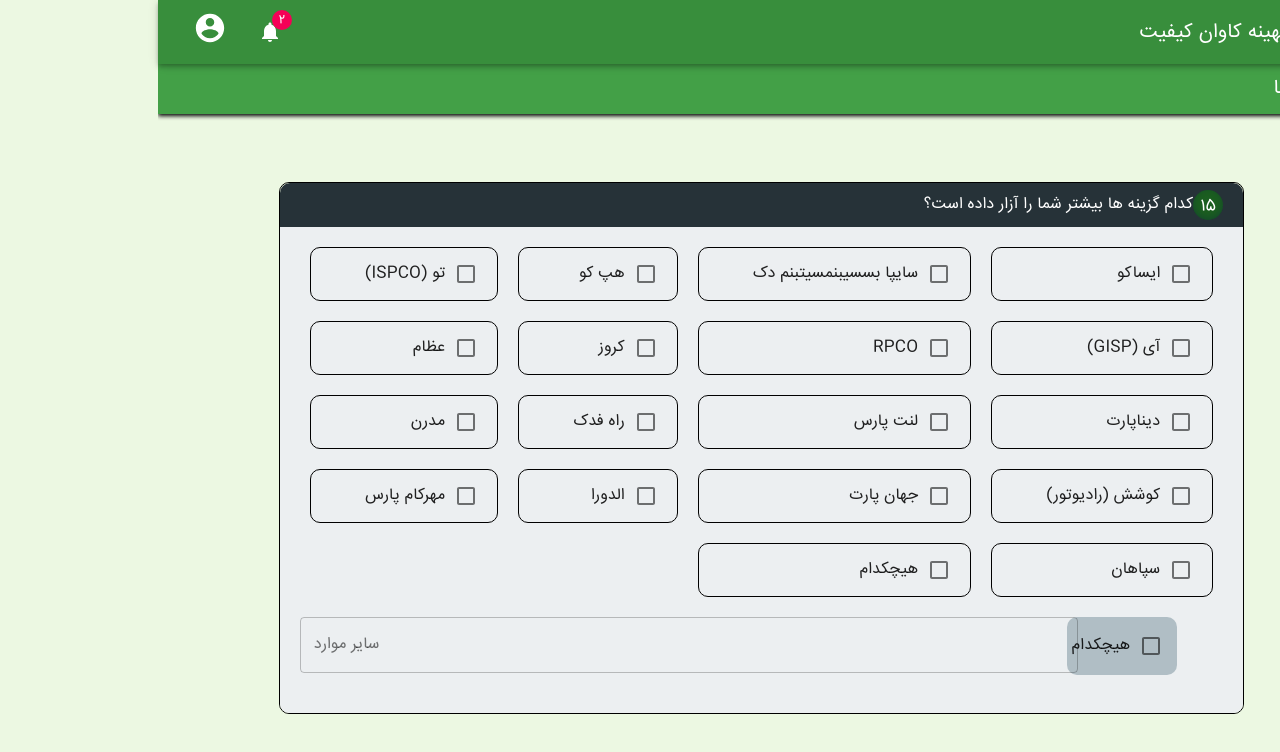
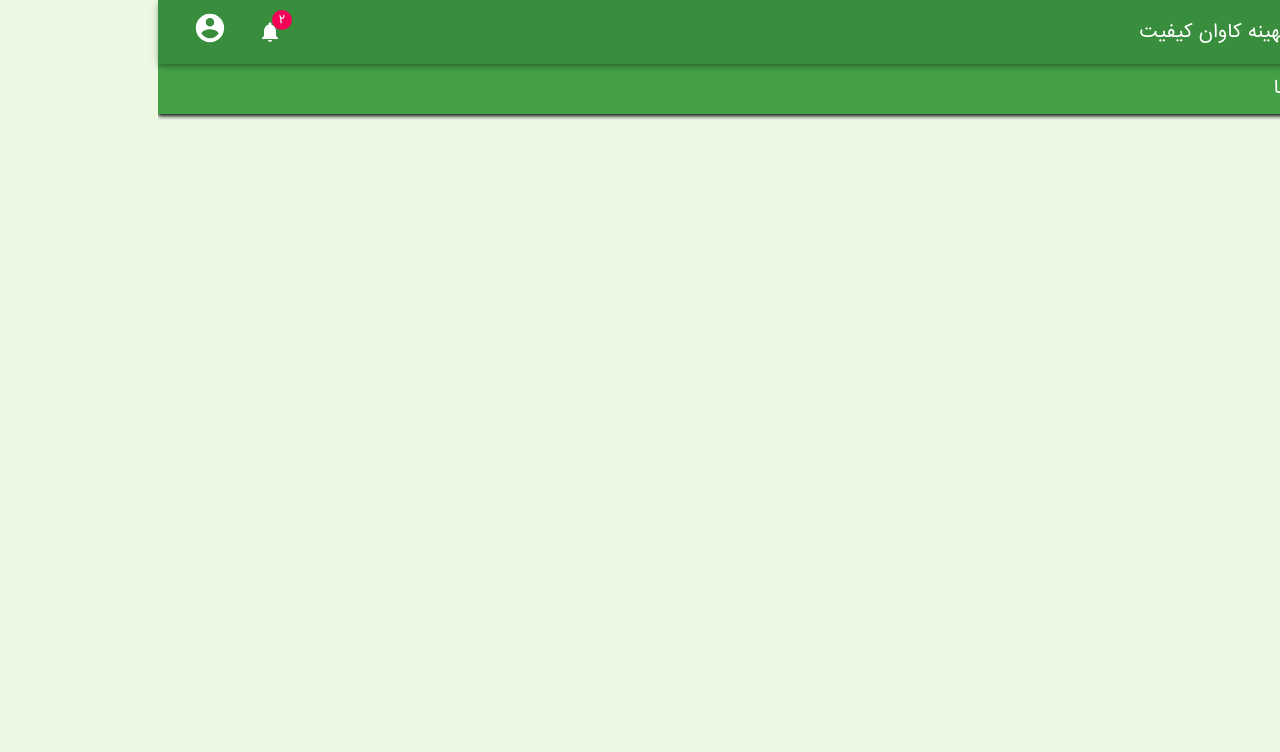
Before and after one commit to reza-ya-57/CallCenter, a React (Create React App) app: page /call in a window 1280 px wide. Shown: the top 752 px of the page. Built offline with nearby package versions, Linux system fonts and the light colour scheme; what jss-rtl would draw is missing.

Commit message:
update several function to manipulate data object

```diff
--- a/src/Pages/CallPage/CallPage.js
+++ b/src/Pages/CallPage/CallPage.js
@@ -2,6 +2,7 @@
 import { useEffect , useState }  from 'react';
 import { useSelector , useDispatch } from 'react-redux';
 import { makeStyles } from '@material-ui/core/styles';
+import * as actionCreators from '../../Redux/Actions/CurrentQuestionAction'
 import { FindQuestionById } from '../../Questions/Functions/FindQuestionById';
 // import EmailField from '../../Questions/SingleSelect/EmailField/EmailField';
 // import RankingDAD from '../../Questions/MultiSelect/RankingDAD/RankingDAD';
@@ -21,6 +22,8 @@
 import MultiCheckbox from '../../Questions/MultiSelect/MultiCheckbox/MultiCheckbox';
 import TimePicker from '../../Questions/SingleSelect/TimePicker/TimePicker';
 import CustomSlider from '../../Questions/SingleSelect/Slider/Slider';
+import MultiCheckboxUpdate from '../../Questions/MultiSelect/MultiCheckbox/MultiCheckboxUpdate';
+import QuestionFilter from '../../Questions/QuestionFilter/QuestionFilter';
 
 
 
@@ -42,29 +45,27 @@
 
 export default function SimpleCard() {
   const classes = useStyles();
+  let {CurrentQuestion} = useSelector(state => state.currentqa);
+  const [CurrentQuestionToRender, setCurrentQuestionToRender] = useState(CurrentQuestion)
   let dispatch = useDispatch();
-  const [Quest, setQuest] = useState([]);
 
-  let {Questions} = useSelector(state => state.qa);
 
-  let {CurrentQuestion} = useSelector(state => state.currentqa);
-  console.log(CurrentQuestion)
 
   let {Data} = useSelector(state => state.qa);
-  console.log(Data)
+
+  // var CurrentQuestionToRender = QuestionFilter(CurrentQuestion)
+  // var CurrentQuestionToRender;
+
 
   const nextHandler = () => {
-
+    dispatch(actionCreators.submitAnswer(CurrentQuestion))
     dispatch({ type: 'NEXT_QUESTION' , payload: Data })
+    // CurrentQuestionToRender = ()
+    console.log("here")
+    console.log(QuestionFilter(CurrentQuestion))
+    console.log(CurrentQuestion)
+    setCurrentQuestionToRender(QuestionFilter(CurrentQuestion))
   }
-
-  // useEffect(() => {
-
-      // let UpdateQuest = FindQuestionById(Questions , 2)
-
-      // setQuest([UpdateQuest])
-
-    // } , [CurrentQuestion , Questions] )
 
     return (
       <div>
@@ -72,8 +73,8 @@
           <button onClick={() => dispatch({ type: 'BACK_QUESTION' })}>قبلی</button>
           <button onClick={ nextHandler }>بعدی</button>
         </div>
-        {/* {Quest} */}
-            <MultiCheckbox
+        {CurrentQuestionToRender}
+            {/* <MultiCheckboxUpdate
               number="15"
               text="کدام گزینه ها بیشتر شما را آزار داده است؟"
               choices={{
@@ -101,7 +102,36 @@
                   {id: 18 , choice: "هیچکدام"} ,
           ]
               }}
-        />
+        /> */}
+            {/* <MultiCheckbox
+              number="15"
+              text="کدام گزینه ها بیشتر شما را آزار داده است؟"
+              choices={{
+                noidea: true ,
+                other: true ,
+                column: 4 ,
+                values:[
+                  {id: 1 , choice: "ایساکو"} ,
+                  {id: 2 , choice: "سایپا بسسیبنمسیتبنم دک"} ,
+                  {id: 3 , choice: "هپ کو "} ,
+                  {id: 4 , choice: " تو (ISPCO)"} ,
+                  {id: 5 , choice: "آی  (GISP)"} ,
+                  {id: 6 , choice: "RPCO"} ,
+                  {id: 7 , choice: "کروز"} ,
+                  {id: 8 , choice: "عظام"} ,
+                  {id: 9 , choice: "دیناپارت"} ,
+                  {id: 10 , choice: "لنت پارس"} ,
+                  {id: 11 , choice: "راه فدک"} ,
+                  {id: 12 , choice: "مدرن"} ,
+                  {id: 13 , choice: "کوشش (رادیوتور)"} ,
+                  {id: 14 , choice: "جهان پارت"} ,
+                  {id: 15 , choice: "الدورا"} ,
+                  {id: 16 , choice: "مهرکام پارس"} ,
+                  {id: 17 , choice: "سپاهان"} ,
+                  {id: 18 , choice: "هیچکدام"} ,
+          ]
+              }}
+        /> */}
                 {/* <RadioCustom
                 number="15"
                 text="کدام گزینه ها بیشتر شما را آزار داده است؟"
--- a/src/Questions/Functions/FindQuestionById.js
+++ b/src/Questions/Functions/FindQuestionById.js
@@ -6,9 +6,10 @@
     let FilteredQuestion;
 
     Questions.forEach(item => {
-        if (item.id === CurrentQuestion) {
+        if (item.id === CurrentQuestion.id) {
 
-            FilteredQuestion = QuestionFilter(item)
+            FilteredQuestion = item
+            // FilteredQuestion = QuestionFilter(item)
 
         }
     })
--- /dev/null
+++ b/src/Redux/Actions/CurrentQuestionAction.js
@@ -0,0 +1,10 @@
+
+import * as actionTypes from "./actionTypes";
+
+
+export const submitAnswer = (questionobject) => {
+    return {
+        type: actionTypes.SUBMIT_ANSWER ,
+        payload: questionobject
+    }
+}
--- a/src/Redux/Actions/actionTypes.js
+++ b/src/Redux/Actions/actionTypes.js
@@ -10,3 +10,7 @@
 // GO TO THE NEXT & !NEXT QUESTION
 export const NEXT_QUESTION = "NEXT_QUESTION";
 export const BACK_QUESTION = "BACK_QUESTION";
+
+
+export const UPDATE_CURRENT_QUESTION = "UPDATE_CURRENT_QUESTION";
+export const SUBMIT_ANSWER = "SUBMIT_ANSWER";
--- a/src/Redux/Reducers/QuestionReducer.js
+++ b/src/Redux/Reducers/QuestionReducer.js
@@ -1,5 +1,6 @@
 import * as actionTypes from '../Actions/actionTypes';
 import { ReturnQuestionTurn } from '../../functions/handleData';
+import { ReplaceCurrentQuestionInData } from '../../functions/handleData';
 
 const initialState = {
     Data : [
@@ -10,21 +11,19 @@
        mandatory: true ,
        choiceTypeId: 12 ,
        sortOrder: 1 ,
-           answered: true ,
-           dispaly: true ,
+       answered: false ,
+       display: true ,
        choices:{
            noidea: true ,
            other: true ,
            column: 4 ,
            values:[
-                 {id: 1 , choice: "ایساکو" , sortOrder: 12 , deletedChoiceId: "45,12,14" , deletedQuestionId: "67" , status: false  , dispaly: true} ,
-                 {id: 1 , choice: "ایساکو" , sortOrder: 12 , deletedChoiceId: "45,12,14" , deletedQuestionId: "67" , status: false } ,
-                 {id: 1 , choice: "ایساکو" , sortOrder: 12 , deletedChoiceId: "45,12,14" , deletedQuestionId: "67" , status: false } ,
-                 {id: 1 , choice: "ایساکو" , sortOrder: 12 , deletedChoiceId: "45,12,14" , deletedQuestionId: "67" , status: false } ,
-                 {id: 2 , choice: "سایپا  دک"} ,
-                 {id: 3 , choice: "هپ کو "} ,
-                 {id: 4 , choice: " تو (ISPCO)"} ,
-                 {id: 5 , choice: "آی  (GISP)"} ,
+             {id: 102 , choice: "ایساکو" , sortOrder: 12 , deletedChoiceId: "45,12,14" , deletedQuestionId: "67 ,56" , status: false  , display: true} ,
+             {id: 202 , choice: "ایساکو" , sortOrder: 12 , deletedChoiceId: "45,12,14" , deletedQuestionId: "67" ,  status: false  , display: true} ,
+             {id: 302 , choice: "ایساکو" , sortOrder: 12 , deletedChoiceId: "45,12,14" , deletedQuestionId: "67" , status: false  , display: true } ,
+             {id: 402 , choice: "ایساکو" , sortOrder: 12 , deletedChoiceId: "45,12,14" , deletedQuestionId: "67" , status: false  , display: true } ,
+             {id: 408 , choice: "ایساکو" , sortOrder: 12 , deletedChoiceId: "45,12,14" , deletedQuestionId: "67" , status: false  , display: true } ,
+             {id: 409 , choice: "ایساکو" , sortOrder: 12 , deletedChoiceId: "45,12,14" , deletedQuestionId: "67" , status: false  , display: true } ,
                ]
          }
 
@@ -38,24 +37,19 @@
    choiceTypeId: 12 ,
    sortOrder: 2 ,
    answered: false ,
-       dispaly: true ,
+   display: true ,
    choices:{
        noidea: true ,
        other: true ,
        column: 4 ,
        values:[
-               {id: 1 , choice: "ایساکو" , sortOrder: 12 , deletedChoiceId: "45,12,14" , deletedQuestionId: "67,19,18" } ,
-               {id: 34 , choice: "ایساکو" , sortOrder: 12 , deletedChoiceId: "45,12,14" , deletedQuestionId: "67" , status: false  , dispaly: true} ,
-               {id: 56 , choice: "ایساکو" , sortOrder: 12 , deletedChoiceId: "45,12,14" , deletedQuestionId: "67" , status: false  , dispaly: true} ,
-               {id: 1 , choice: "ایساکو" , sortOrder: 12 , deletedChoiceId: "45,12,14" , deletedQuestionId: "67" , status: false  , dispaly: true} ,
-               {id: 12 , choice: "ایساکو" , sortOrder: 12 , deletedChoiceId: "45,12,14" , deletedQuestionId: "67" , status: false  , dispaly: true} ,
-               {id: 1 , choice: "ایساکو" , sortOrder: 12 , deletedChoiceId: "45,12,14" , deletedQuestionId: "67" , status: false  , dispaly: true} ,
-               {id: 2 , choice: "سایپا  دک"} ,
-               {id: 3 , choice: "هپ کو "} ,
-               {id: 4 , choice: " تو (ISPCO)"} ,
-               {id: 5 , choice: "آی  (GISP)"} ,
-               {id: 6 , choice: "RPCO"} ,
-               {id: 7 , choice: "کروز"} ,
+           {id: 1 , choice: "ایساکو" , sortOrder: 12 , deletedChoiceId: "45,12,14" , deletedQuestionId: "67,19,18" , status: false  , display: true } ,
+           {id: 34 , choice: "ایساکو" , sortOrder: 12 , deletedChoiceId: "45,12,14" , deletedQuestionId: "67" , status: false  , display: true} ,
+           {id: 56 , choice: "ایسgdfgاکو" , sortOrder: 12 , deletedChoiceId: "45,12,14" , deletedQuestionId: "67" , status: false  , display: true} ,
+           {id: 5 , choice: "ایfdgfdساکو" , sortOrder: 12 , deletedChoiceId: "45,12,14" , deletedQuestionId: "67" , status: false  , display: true} ,
+           {id: 12 , choice: "ایساکو" , sortOrder: 12 , deletedChoiceId: "45,12,14" , deletedQuestionId: "67" , status: false  , display: true} ,
+        //    {id: 11 , choice: "ایساکو" , sortOrder: 12 , deletedChoiceId: "45,12,14" , deletedQuestionId: "67" , status: false  , display: true} ,
+
            ]
        }
 
@@ -63,26 +57,25 @@
    ,
 
    {
-       id: 29 ,
+   id: 60 ,
    caption: "گزینه مورد نظر خود را وارد کنید؟" ,
    description: "توضیحی برای سوال" ,
    mandatory: true ,
    choiceTypeId: 12 ,
    sortOrder: 3 ,
    answered: false ,
-       dispaly: true ,
+   display: true ,
    choices:{
        noidea: true ,
        other: true ,
        column: 4 ,
        values:[
-               {id: 1 , choice: "ایساکو" , sortOrder: 12 , deletedChoiceId: "45,12,14" , deletedQuestionId: "67,19,18" } ,
-               {id: 2 , choice: "سایپا  دک"} ,
-               {id: 3 , choice: "هپ کو "} ,
-               {id: 4 , choice: " تو (ISPCO)"} ,
-               {id: 5 , choice: "آی  (GISP)"} ,
-               {id: 6 , choice: "RPCO"} ,
-               {id: 7 , choice: "کروز"} ,
+           {id: 100 , choice: "ایساکو" , sortOrder: 12 , deletedChoiceId: "45,12,14" , deletedQuestionId: "67,19,18" , status: false  , display: true} ,
+           {id: 344 , choice: "ایساکو" , sortOrder: 12 , deletedChoiceId: "45,12,14" , deletedQuestionId: "67" , status: false  , display: true} ,
+           {id: 564 , choice: "ایساکو" , sortOrder: 12 , deletedChoiceId: "45,12,14" , deletedQuestionId: "67" , status: false  , display: true} ,
+           {id: 54 , choice: "ایساکو" , sortOrder: 12 , deletedChoiceId: "45,12,14" , deletedQuestionId: "67" , status: false  , display: true} ,
+        //    {id: 124 , choice: "ایساکو" , sortOrder: 12 , deletedChoiceId: "45,12,14" , deletedQuestionId: "67" , status: false  , display: true} ,
+        //    {id: 14 , choice: "ایساکو" , sortOrder: 12 , deletedChoiceId: "45,12,14" , deletedQuestionId: "67" , status: false  , display: true} ,
            ]
        }
 
@@ -90,26 +83,25 @@
    ,
 
    {
-       id: 12 ,
+   id: 50 ,
    caption: "گزینه مورد نظر خود را وارد کنید؟" ,
    description: "توضیحی برای سوال" ,
    mandatory: true ,
    choiceTypeId: 12 ,
    sortOrder: 3 ,
    answered: false ,
-       dispaly: true ,
+   display: true ,
    choices:{
        noidea: true ,
        other: true ,
        column: 4 ,
        values:[
-               {id: 1 , choice: "ایساکو" , sortOrder: 12 , deletedChoiceId: "45,12,14" , deletedQuestionId: "67,19,18" } ,
-               {id: 2 , choice: "سایپا  دک"} ,
-               {id: 3 , choice: "هپ کو "} ,
-               {id: 4 , choice: " تو (ISPCO)"} ,
-               {id: 5 , choice: "آی  (GISP)"} ,
-               {id: 6 , choice: "RPCO"} ,
-               {id: 7 , choice: "کروز"} ,
+           {id: 30 , choice: "ایساکو" , sortOrder: 12 , deletedChoiceId: "45,12,14" , deletedQuestionId: "67,19,18" , status: false  , display: true} ,
+           {id: 34 , choice: "ایساکو" , sortOrder: 12 , deletedChoiceId: "45,12,14" , deletedQuestionId: "67" , status: false  , display: true} ,
+           {id: 56 , choice: "ایساکو" , sortOrder: 12 , deletedChoiceId: "45,12,14" , deletedQuestionId: "67" , status: false  , display: true} ,
+        //    {id: 40 , choice: "ایساکو" , sortOrder: 12 , deletedChoiceId: "45,12,14" , deletedQuestionId: "67" , status: false  , display: true} ,
+        //    {id: 12 , choice: "ایساکو" , sortOrder: 12 , deletedChoiceId: "45,12,14" , deletedQuestionId: "67" , status: false  , display: true} ,
+        //    {id: 1 , choice: "ایساکو" , sortOrder: 12 , deletedChoiceId: "45,12,14" , deletedQuestionId: "67" , status: false  , display: true} ,
            ]
        }
 
@@ -145,10 +137,14 @@
 
 export const QuestionReducer = (state = initialState , action) => {
     switch(action.type) {
-        case("SET_QUESTION"):
+
+        case(actionTypes.SUBMIT_ANSWER):
+            let updateData = JSON.parse(JSON.stringify(state))
+            ReplaceCurrentQuestionInData(action.payload , updateData.Data)
             return {
-            ...state
+                Data: updateData.Data
             }
+
 
         default: return state
     }
```
Also changed, not shown: src/Questions/MultiSelect/MultiCheckbox/MultiCheckboxUpdate.js (+36 -33 lines), src/Questions/QuestionFilter/QuestionFilter.js (+15 -10 lines), src/Redux/Reducers/CurrentQuestionReducer.js (+6 -2 lines), src/functions/handleData.js (+71 -0 lines). Lines whose indentation alone changed are shown as unchanged.
